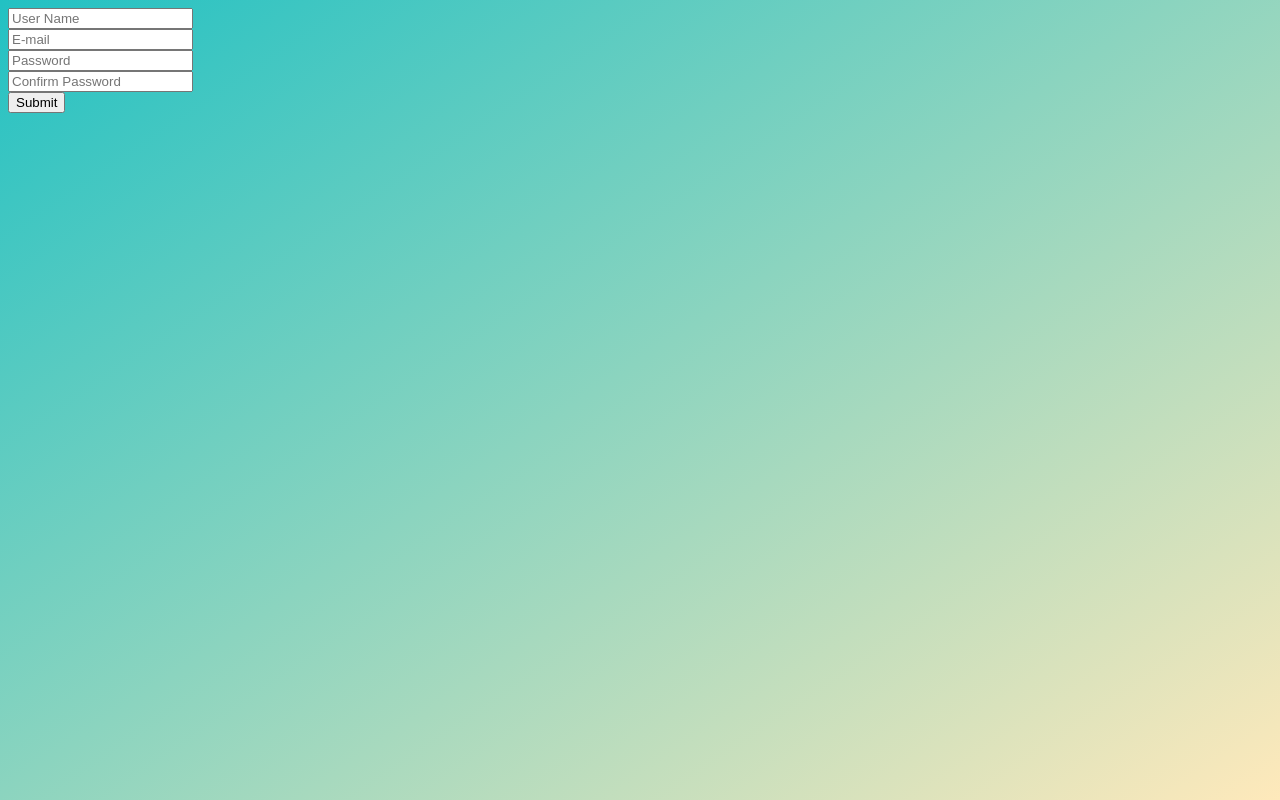
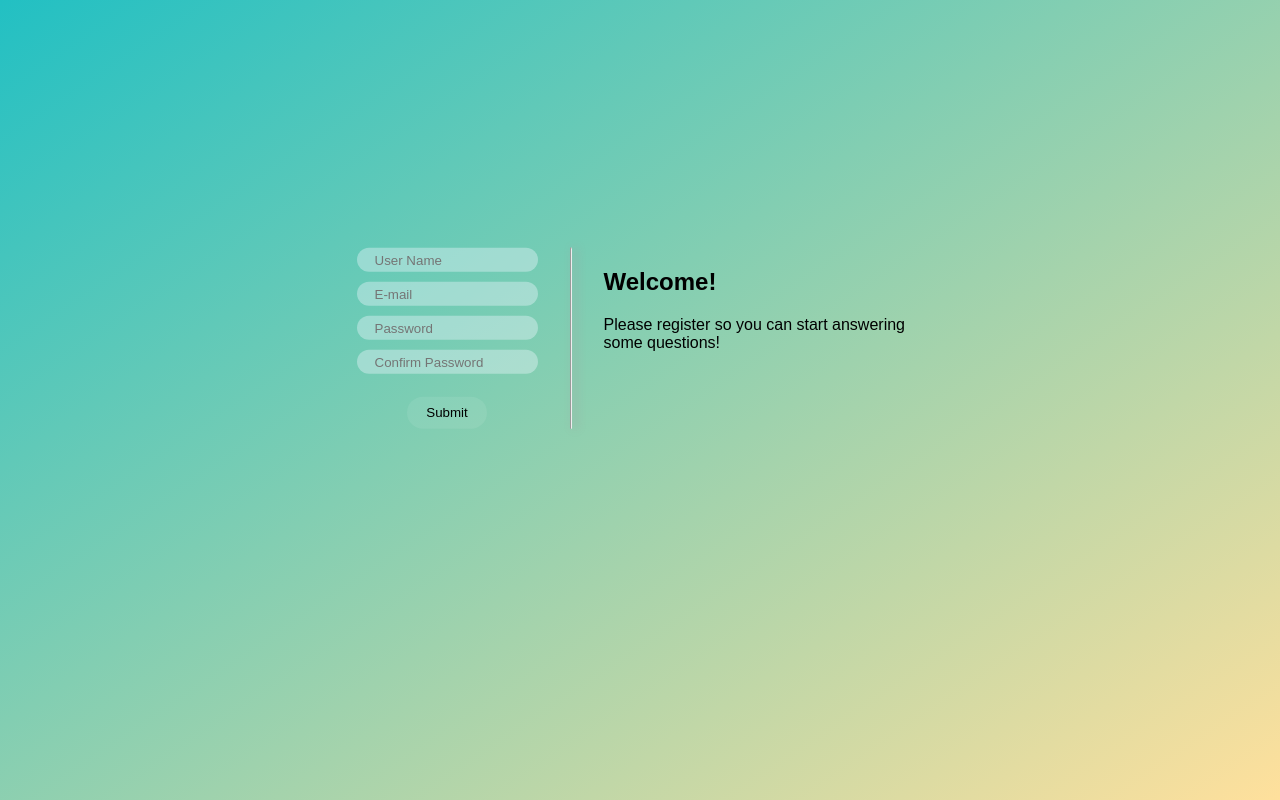
Before and after one commit to zoranprstec/quizoki, a React (Create React App) app: page /register in a window 1280 px wide. Built offline with nearby package versions, Linux system fonts and the light colour scheme; a web font is replaced by a local one.

Commit message:
Added styling to LogoPage, RegPage

```diff
--- a/src/LogoPage.js
+++ b/src/LogoPage.js
@@ -9,7 +9,7 @@ export default function LogoPage() {
     }
 
     return (
-        <div className="logo-page">
+        <div className="vertical-center">
             <img src="logo192.png" />
             <h1>Logo Page</h1>
             <button className="register-button" id="register" onClick={handleButton}>Register</button>
--- a/src/RegistrationPage.js
+++ b/src/RegistrationPage.js
@@ -67,9 +67,11 @@ export default function RegistrationPage() {
     }
 
     return (
+        <div>
             <div className="registration">
-            <form onSubmit={sendDataToMP} >
+                <form onSubmit={sendDataToMP} className="form-container" >
                     <input
+                        className="form-input"
                         type="text"
                         placeholder="User Name"
                         name="userName"
@@ -78,6 +80,7 @@ export default function RegistrationPage() {
                     ></input>
                     <br />
                     <input
+                        className="form-input"
                         type="email"
                         placeholder="E-mail"
                         name="email"
@@ -86,6 +89,7 @@ export default function RegistrationPage() {
                     ></input>
                     <br />
                     <input
+                        className="form-input"
                         type="password"
                         placeholder="Password"
                         name="password"
@@ -94,6 +98,7 @@ export default function RegistrationPage() {
                     ></input>
                     <br />
                     <input
+                        className="form-input"
                         type="password"
                         placeholder="Confirm Password"
                         name="confirmPassword"
@@ -103,9 +108,16 @@ export default function RegistrationPage() {
                     <br />
                     <input
                         type="submit"
+                        className="register-button"
                     ></input>
                     <br />
                 </form>
+                <hr className="vertical-line" />
+                <div className="welcome-text-container">
+                    <h2>Welcome!</h2>
+                    <p>Please register so you can start answering some questions!</p>
+                </div>
+            </div>
             {!isLoaded && <div>Loading...</div>}
         </div>
     )
--- a/src/styles.css
+++ b/src/styles.css
@@ -6,7 +6,7 @@ body {
     font-family: 'Anek Tamil', sans-serif;
     margin: none;
     background: rgb(34,193,195);
-    background: linear-gradient(146deg, rgba(34,193,195,1) 0%, rgba(253,187,45,0.3253676470588235) 100%);
+    background: linear-gradient(146deg, rgb(34, 192, 195) 0%, rgb(255, 224, 156) 100%);
     background-attachment: fixed;
 }
 
@@ -22,30 +22,35 @@ body {
 
 /* -- Logo Page -- */
 
+.vertical-center {
+    margin: 0;
+    position: absolute;
+    top: 50%;
+    left: 50%;
+    transform: translateX(-50%) translateY(-50%);
+    text-align: center;
+}
+
 img {
     max-width: 192px;
 }
 
-.logo-page {
-    margin-top: auto;
-    text-align: center;
-}
-
 .register-button, .login-button {
     font-family: 'Anek Tamil', sans-serif;
+    font-weight: 500;
     height: 2rem;
     width: 5rem;
     border-radius: 1rem;
+    border-width: 0;
+    background-color: rgba(255, 255, 255, 0.082);
+    cursor: pointer;
 }
 
-.register-button {
-    margin-right: 2em;
+.register-button + .login-button {
+    margin-left: 2em;
 }
 
-.login-button {
-}
-
-/* -- START PAGE -- */
+/* -- Start Page -- */
 
 .main-page {
     display: flex;
@@ -100,7 +105,7 @@ img {
     border: 2px solid rgba(0, 0, 0, 0.281);
 }
 
-/* -- QUESTIONS PAGE -- */
+/* -- Questions Page -- */
 
 main {
     margin-top: 3rem;
@@ -184,6 +189,44 @@ input[type="radio"] {
     text-align: center;
 }
 
+/* -- Registration Page -- */
+
+.registration {
+    position: absolute;
+    top: 40%;
+    left: 50%;
+    transform: translateX(-50%) translateY(-40%);
+    display: flex;
+    flex-wrap: wrap;
+    width: 90%;
+    justify-content: center;
+}
+
+.form-container {
+    text-align: center;
+}
+
+.form-input {
+    text-indent: 1rem;
+    height: 1.5rem;
+    border-radius: 1rem;
+    background-color: rgba(240, 248, 255, 0.384);
+    border: none;
+    margin-bottom: 0.75em;
+}
+
+br + .register-button {
+    margin-top: 0.8rem;
+}
+
+.welcome-text-container {
+    width: 20rem;
+}
+
+.vertical-line {
+    margin: 0 2em 0 2em;
+}
+
 /* -- MISC -- */
 
 .loading-text {
```
Lines whose indentation alone changed are shown as unchanged.
